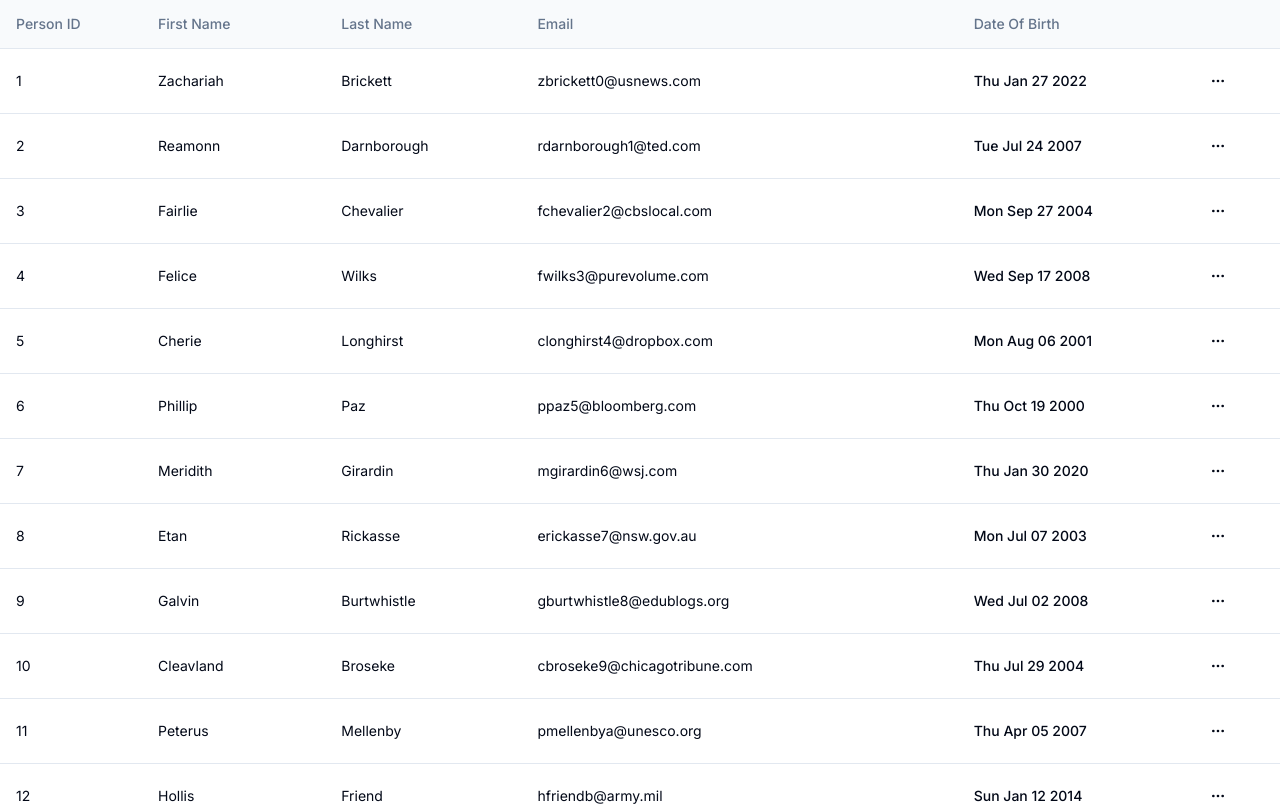
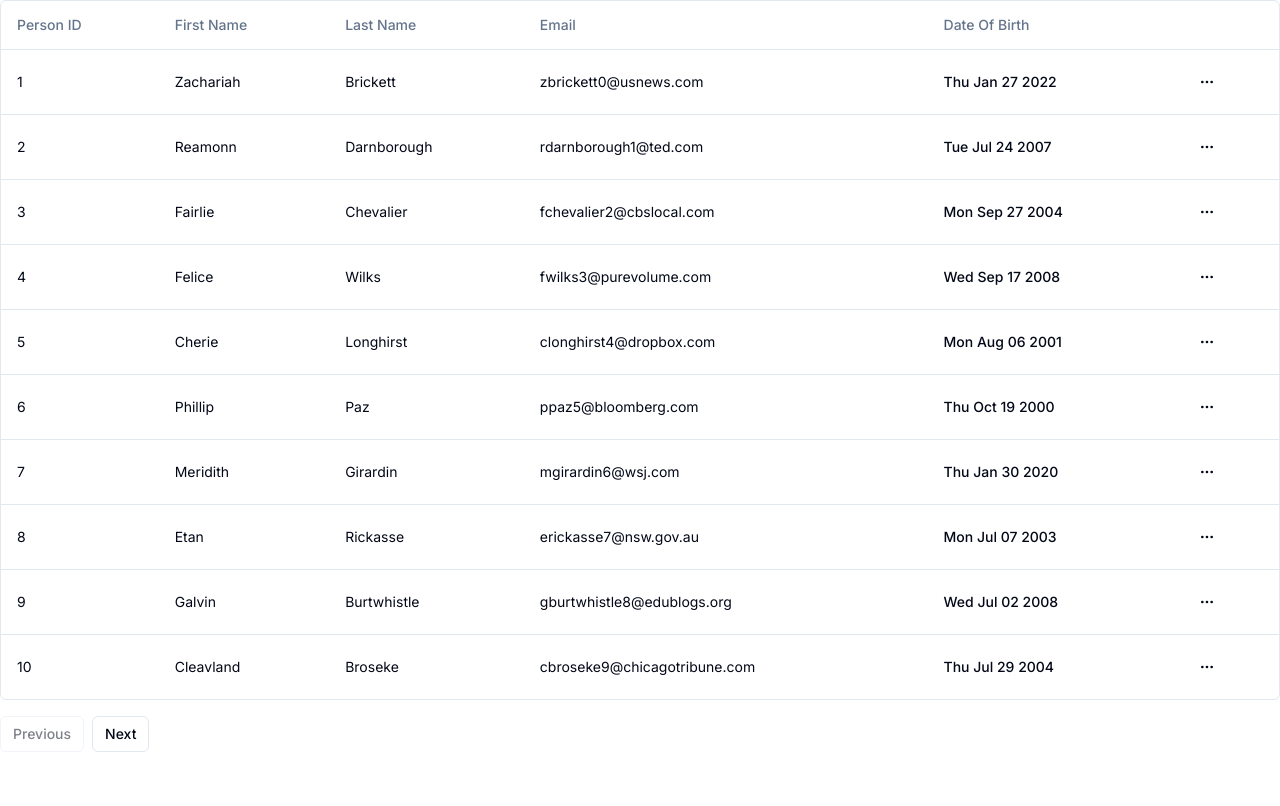
Before and after one commit to MertMURAT/React-Table-Template, a Next.js app in the folder shadcn-table/: page /people in a window 1280 px wide. Shown: the top 806 px of the page. Built offline with nearby package versions, Linux system fonts and the light colour scheme.

Commit message:
Pagination

```diff
--- a/shadcn-table/src/app/people/columns.tsx
+++ b/shadcn-table/src/app/people/columns.tsx
@@ -45,7 +45,7 @@
             const personId = person.id
             return (
                 <DropdownMenu>
-                    <DropdownMenuTrigger>
+                    <DropdownMenuTrigger asChild>
                         <Button variant='ghost' className="w-8 h-8 p-0">
                             <MoreHorizontal className="h-4 w-4" />
                         </Button>
@@ -53,9 +53,9 @@
                     <DropdownMenuContent>
                         <DropdownMenuLabel>Actions</DropdownMenuLabel>
                         <DropdownMenuItem
-                        onClick={() => {
-                            navigator.clipboard.writeText(person.first_name.toString()); // Örneğin: kişinin id si alınıp silme işlemi uygulanabilir.
-                        }}>
+                            onClick={() => {
+                                navigator.clipboard.writeText(person.first_name.toString()); // Örneğin:     kişinin id si alınıp silme işlemi uygulanabilir.
+                            }}>
                             Copy person name
                         </DropdownMenuItem>
                     </DropdownMenuContent>
--- a/shadcn-table/src/app/people/data-table.tsx
+++ b/shadcn-table/src/app/people/data-table.tsx
@@ -4,6 +4,7 @@
     ColumnDef,
     flexRender,
     getCoreRowModel,
+    getPaginationRowModel,
     useReactTable,
 } from "@tanstack/react-table"
 
@@ -17,6 +18,7 @@
 } from "@/src/components/ui/table"
 
 import React from 'react'
+import { Button } from "@/src/components/ui/button"
 
 interface DataTableProps<TData, TValue> {
     columns: ColumnDef<TData, TValue>[]
@@ -31,10 +33,13 @@
         data,
         columns,
         getCoreRowModel: getCoreRowModel(),
+        getPaginationRowModel: getPaginationRowModel()
     });
 
     return (
         <div>
+            {/* table */}
+            <div className="rounded-md border">
                 <Table>
                     <TableHeader>
                         {table.getHeaderGroups().map(headerGroup => {
@@ -74,6 +79,30 @@
                         )}
                     </TableBody>
                 </Table >
+            </div>
+            {/* pagination */}
+            <div className="flex items-center justify-start space-x-2 py-4">
+                <Button
+                    variant='outline'
+                    size='sm'
+                    onClick={() => {
+                        table.previousPage();
+                    }}
+                    disabled={!table.getCanPreviousPage()}
+                >
+                    Previous
+                </Button>
+                <Button
+                    variant='outline'
+                    size='sm'
+                    onClick={() => {
+                        table.nextPage();
+                    }}
+                    disabled={!table.getCanNextPage()}
+                >
+                    Next
+                </Button>
+            </div>
         </div >
     );
 }
--- a/shadcn-table/src/app/people/page.tsx
+++ b/shadcn-table/src/app/people/page.tsx
@@ -1,4 +1,3 @@
-"use client"
 import React from 'react'
 import PeopleDataTable from './data-table'
 import { columns } from './columns'
```
Lines whose indentation alone changed are shown as unchanged.
